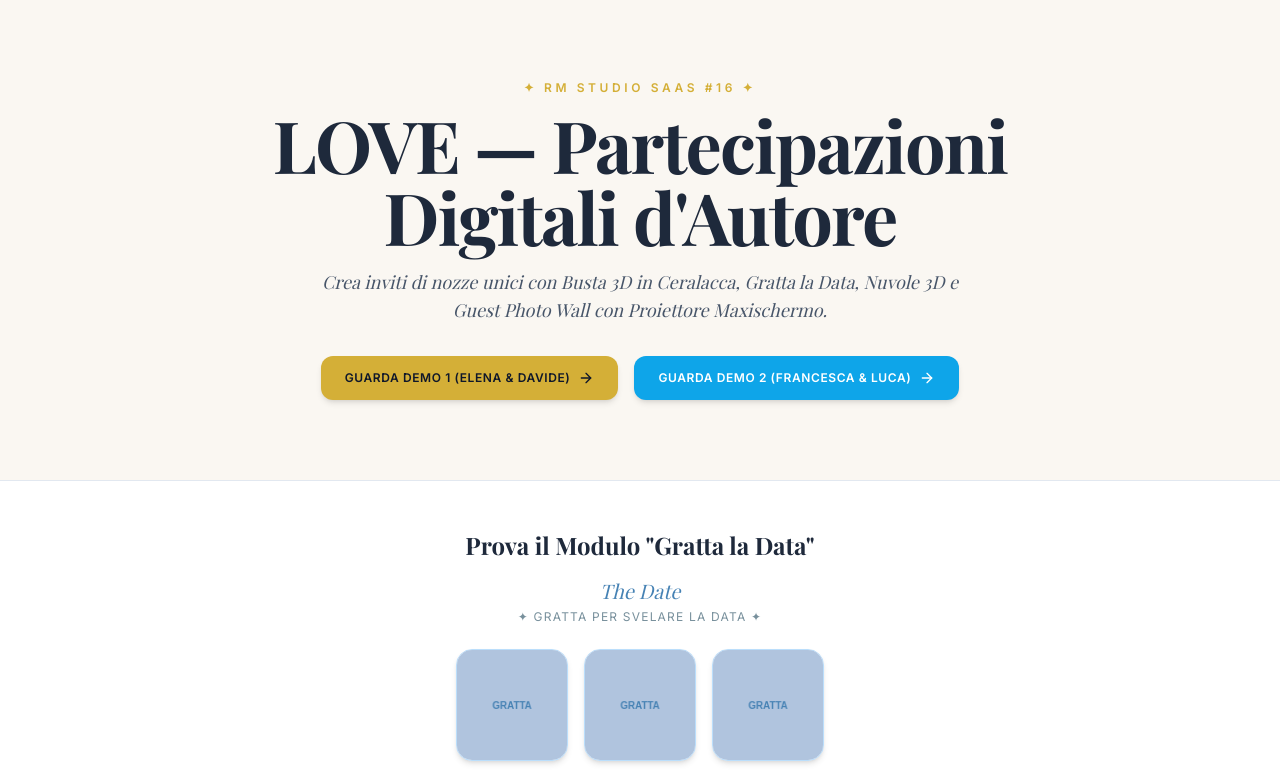
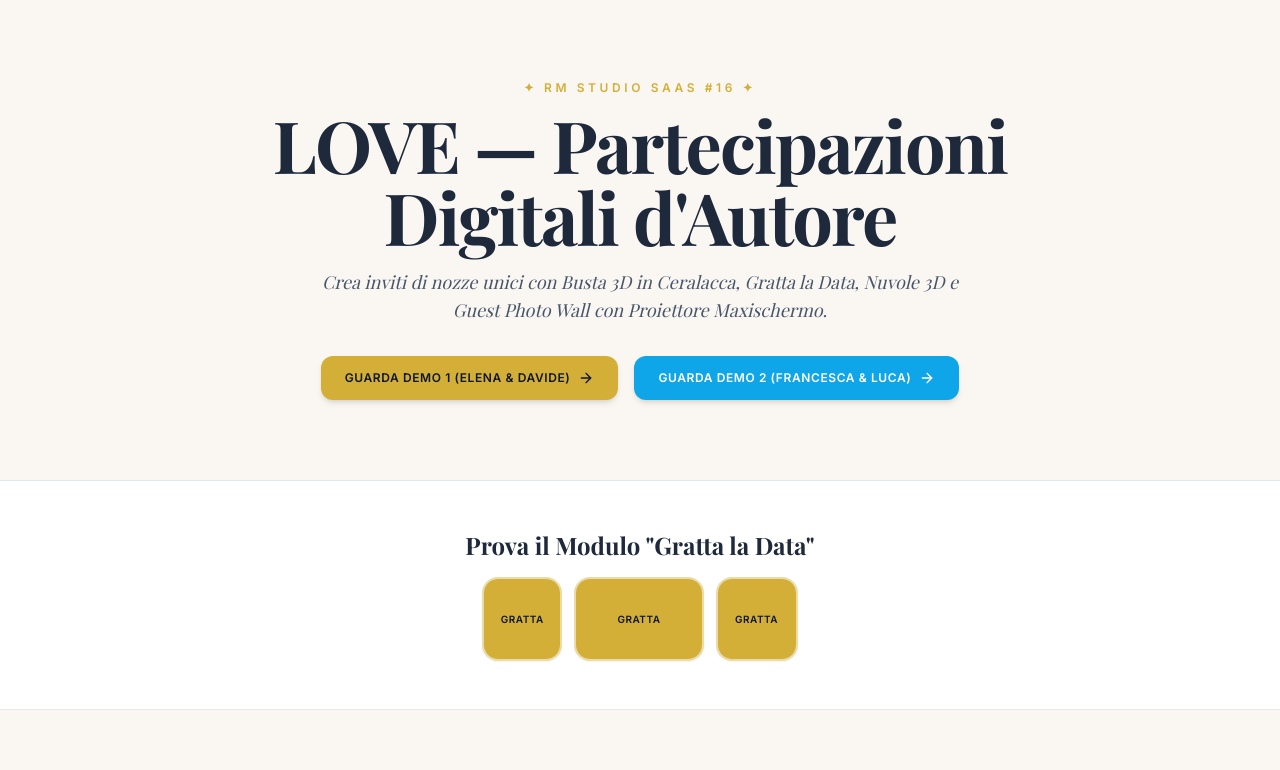
Before and after one commit to Rickym2025/love, a Next.js app: page / in a window 1280 px wide. Shown: the top 770 px of the page. Built offline with nearby package versions, Linux system fonts and the light colour scheme; a web font is replaced by a local one.

Commit message:
Update ScratchDate.tsx

```diff
--- a/src/components/ScratchDate.tsx
+++ b/src/components/ScratchDate.tsx
@@ -1,124 +1,79 @@
-'use client';
+"use client";
 
-import React, { useRef, useEffect, useState } from 'react';
+import React, { useState } from "react";
 
-interface ScratchBoxProps {
-  label: string;
-  hiddenValue: string;
-}
-
-function ScratchBox({ label, hiddenValue }: ScratchBoxProps) {
-  const canvasRef = useRef<HTMLCanvasElement | null>(null);
-  const [scratched, setScratched] = useState(false);
-
-  useEffect(() => {
-    const canvas = canvasRef.current;
-    if (!canvas) return;
-    const ctx = canvas.getContext('2d');
-    if (!ctx) return;
-
-    ctx.fillStyle = '#B0C4DE';
-    ctx.fillRect(0, 0, canvas.width, canvas.height);
-
-    ctx.fillStyle = '#4682B4';
-    ctx.font = 'bold 10px sans-serif';
-    ctx.textAlign = 'center';
-    ctx.fillText('GRATTA', canvas.width / 2, canvas.height / 2 + 4);
-
-    let isDrawing = false;
-
-    const scratch = (x: number, y: number) => {
-      ctx.globalCompositeOperation = 'destination-out';
-      ctx.beginPath();
-      ctx.arc(x, y, 16, 0, Math.PI * 2);
-      ctx.fill();
-    };
-
-    const getPos = (e: MouseEvent | TouchEvent) => {
-      const rect = canvas.getBoundingClientRect();
-      let clientX = 0;
-      let clientY = 0;
-      if ('touches' in e && e.touches.length > 0) {
-        clientX = e.touches[0].clientX;
-        clientY = e.touches[0].clientY;
-      } else if ('clientX' in e) {
-        clientX = (e as MouseEvent).clientX;
-        clientY = (e as MouseEvent).clientY;
-      }
-      return { x: clientX - rect.left, y: clientY - rect.top };
-    };
-
-    const handleStart = (e: MouseEvent | TouchEvent) => {
-      isDrawing = true;
-      const { x, y } = getPos(e);
-      scratch(x, y);
-    };
-
-    const handleMove = (e: MouseEvent | TouchEvent) => {
-      if (!isDrawing) return;
-      const { x, y } = getPos(e);
-      scratch(x, y);
-    };
-
-    const handleEnd = () => {
-      isDrawing = false;
-      setScratched(true);
-    };
-
-    canvas.addEventListener('mousedown', handleStart);
-    canvas.addEventListener('mousemove', handleMove);
-    canvas.addEventListener('mouseup', handleEnd);
-    canvas.addEventListener('touchstart', handleStart);
-    canvas.addEventListener('touchmove', handleMove);
-    canvas.addEventListener('touchend', handleEnd);
-
-    return () => {
-      canvas.removeEventListener('mousedown', handleStart);
-      canvas.removeEventListener('mousemove', handleMove);
-      canvas.removeEventListener('mouseup', handleEnd);
-      canvas.removeEventListener('touchstart', handleStart);
-      canvas.removeEventListener('touchmove', handleMove);
-      canvas.removeEventListener('touchend', handleEnd);
-    };
-  }, []);
-
-  return (
-    <div className="flex flex-col items-center">
-      <div className="relative w-24 h-24 sm:w-28 sm:h-28 bg-white rounded-2xl shadow-md border border-[#BBDEFB] flex items-center justify-center overflow-hidden">
-        <span className="font-serif text-xl sm:text-2xl font-bold text-[#37474F]">
-          {hiddenValue}
-        </span>
-        <canvas
-          ref={canvasRef}
-          width={112}
-          height={112}
-          className={`absolute inset-0 w-full h-full cursor-pointer z-10 ${scratched ? 'touch-none' : ''}`}
-        />
-      </div>
-      <span className="text-[10px] text-[#78909C] uppercase tracking-widest mt-2 font-semibold">
-        {label}
-      </span>
-    </div>
-  );
+export interface ScratchDateProps {
+  day?: string;
+  month?: string;
+  year?: string;
 }
 
 export default function ScratchDate({
-  day = '14',
-  month = 'Settembre',
-  year = '2026',
-}: {
-  day?: string;
-  month?: string;
-  year?: string;
-}) {
+  day = "24",
+  month = "MAGGIO",
+  year = "2026",
+}: ScratchDateProps) {
+  const [scratchedTiles, setScratchedTiles] = useState({
+    day: false,
+    month: false,
+    year: false,
+  });
+
+  const scratchTile = (tile: "day" | "month" | "year") => {
+    setScratchedTiles((prev) => ({ ...prev, [tile]: true }));
+  };
+
   return (
-    <div className="my-8 text-center">
-      <p className="font-serif italic text-[#4682B4] text-xl mb-1">The Date</p>
-      <p className="text-xs text-[#78909C] tracking-widest uppercase mb-6">✦ Gratta per svelare la data ✦</p>
-      <div className="flex items-center justify-center gap-4">
-        <ScratchBox label="Giorno" hiddenValue={day} />
-        <ScratchBox label="Mese" hiddenValue={month} />
-        <ScratchBox label="Anno" hiddenValue={year} />
+    <div className="flex justify-center items-center gap-3 my-4 select-none">
+      {/* GIORNO */}
+      <div
+        onClick={() => scratchTile("day")}
+        className="p-3 bg-[#FAF7F2] rounded-2xl border-2 border-[#D4AF37]/40 text-center min-w-[80px] shadow-sm cursor-pointer relative overflow-hidden group"
+      >
+        <div className={`transition-opacity duration-500 ${scratchedTiles.day ? "opacity-100" : "opacity-0 blur-sm"}`}>
+          <span className="font-serif text-2xl font-bold text-[#1E293B] block">{day}</span>
+          <span className="text-[9px] text-slate-400 uppercase tracking-widest font-bold">GIORNO</span>
+        </div>
+
+        {!scratchedTiles.day && (
+          <div className="absolute inset-0 bg-[#D4AF37] flex items-center justify-center text-slate-900 font-bold text-[10px] uppercase tracking-wider group-hover:bg-amber-400 transition">
+            Gratta
+          </div>
+        )}
+      </div>
+
+      {/* MESE */}
+      <div
+        onClick={() => scratchTile("month")}
+        className="p-3 bg-[#FAF7F2] rounded-2xl border-2 border-[#D4AF37]/40 text-center min-w-[80px] shadow-sm cursor-pointer relative overflow-hidden group"
+      >
+        <div className={`transition-opacity duration-500 ${scratchedTiles.month ? "opacity-100" : "opacity-0 blur-sm"}`}>
+          <span className="font-serif text-2xl font-bold text-[#1E293B] block">{month}</span>
+          <span className="text-[9px] text-slate-400 uppercase tracking-widest font-bold">MESE</span>
+        </div>
+
+        {!scratchedTiles.month && (
+          <div className="absolute inset-0 bg-[#D4AF37] flex items-center justify-center text-slate-900 font-bold text-[10px] uppercase tracking-wider group-hover:bg-amber-400 transition">
+            Gratta
+          </div>
+        )}
+      </div>
+
+      {/* ANNO */}
+      <div
+        onClick={() => scratchTile("year")}
+        className="p-3 bg-[#FAF7F2] rounded-2xl border-2 border-[#D4AF37]/40 text-center min-w-[80px] shadow-sm cursor-pointer relative overflow-hidden group"
+      >
+        <div className={`transition-opacity duration-500 ${scratchedTiles.year ? "opacity-100" : "opacity-0 blur-sm"}`}>
+          <span className="font-serif text-2xl font-bold text-[#1E293B] block">{year}</span>
+          <span className="text-[9px] text-slate-400 uppercase tracking-widest font-bold">ANNO</span>
+        </div>
+
+        {!scratchedTiles.year && (
+          <div className="absolute inset-0 bg-[#D4AF37] flex items-center justify-center text-slate-900 font-bold text-[10px] uppercase tracking-wider group-hover:bg-amber-400 transition">
+            Gratta
+          </div>
+        )}
       </div>
     </div>
   );
```
